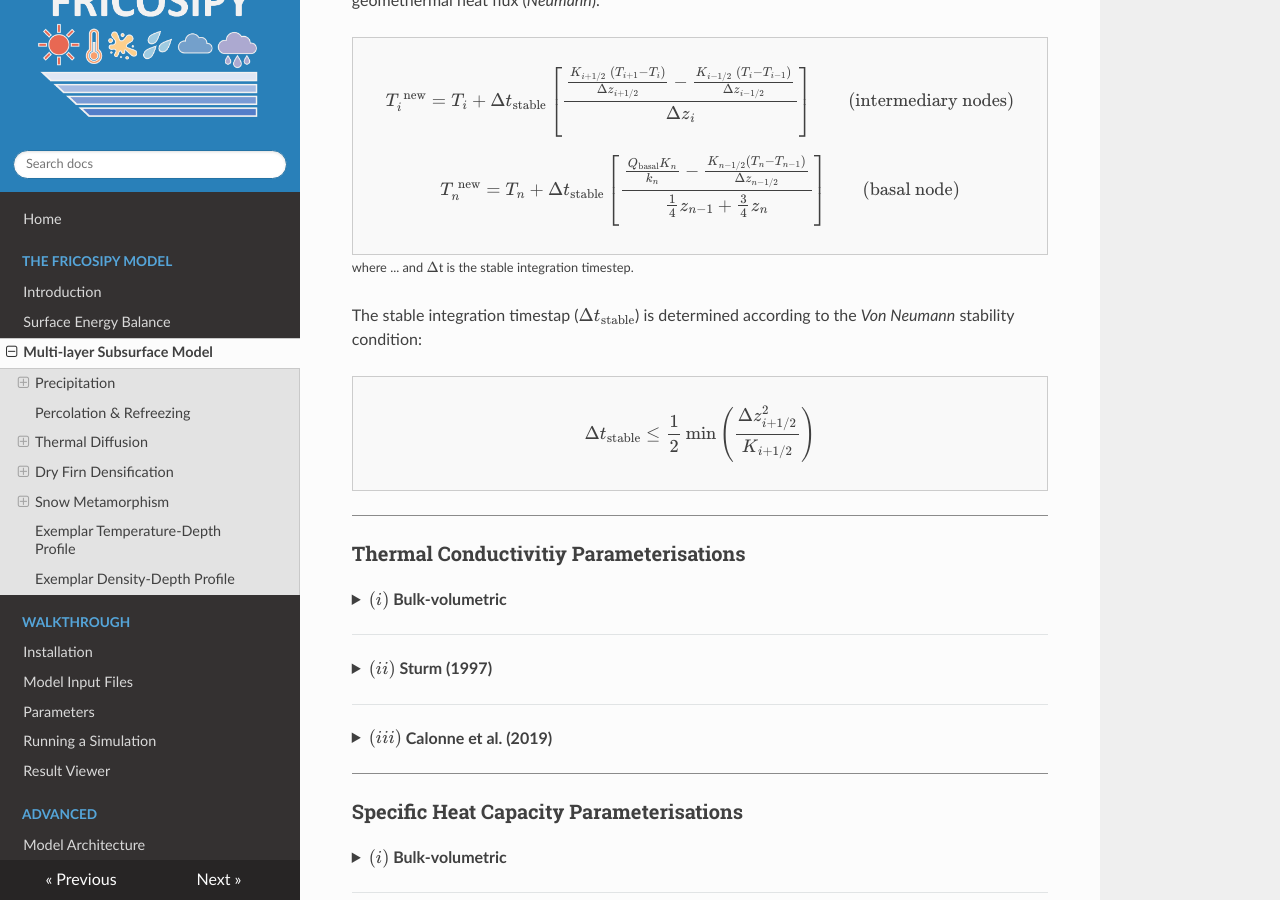
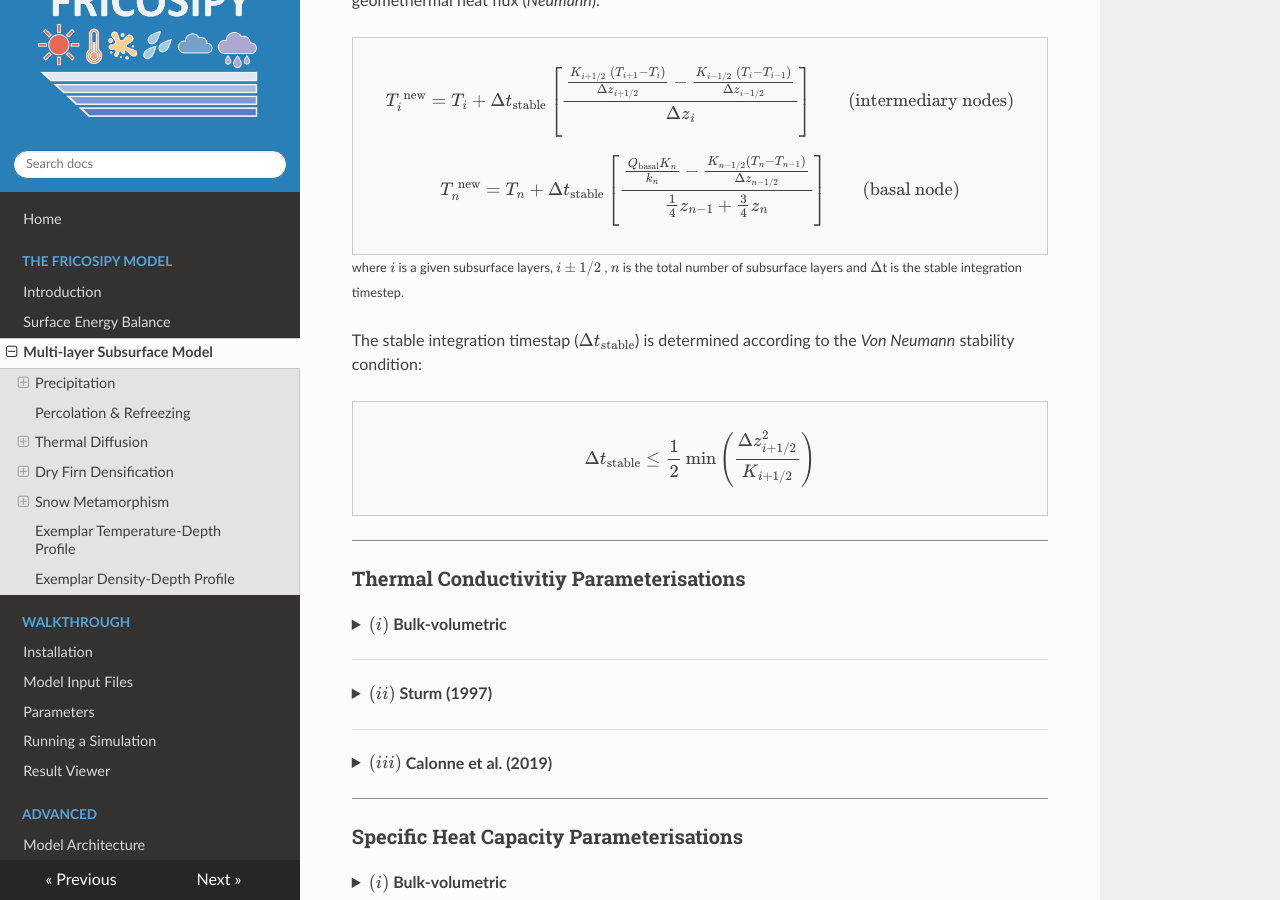
Before and after one commit to MarcusGastaldello/FRICOSIPY, an MkDocs documentation site: the page built from docs/subsurface_model.md, in a window 1280 px wide and 900 px high, scrolled down 809 px. Built offline with MkDocs 1.6.1, drawn with Linux system fonts in a browser that asks for light colours.

Commit message:
Update subsurface_model.md

```diff
--- a/docs/subsurface_model.md
+++ b/docs/subsurface_model.md
@@ -45,7 +45,7 @@ $$
 
 </div>
 
-<small>where ... and $\Delta$t is the stable integration timestep. </small>
+<small>where $i$ is a given subsurface layers, $i \pm 1/2$ , $n$ is the total number of subsurface layers and $\Delta$t is the stable integration timestep. </small>
 
 The stable integration timestap ($\Delta t_{\text{stable}}$) is determined according to the *Von Neumann* stability condition:
 
```
